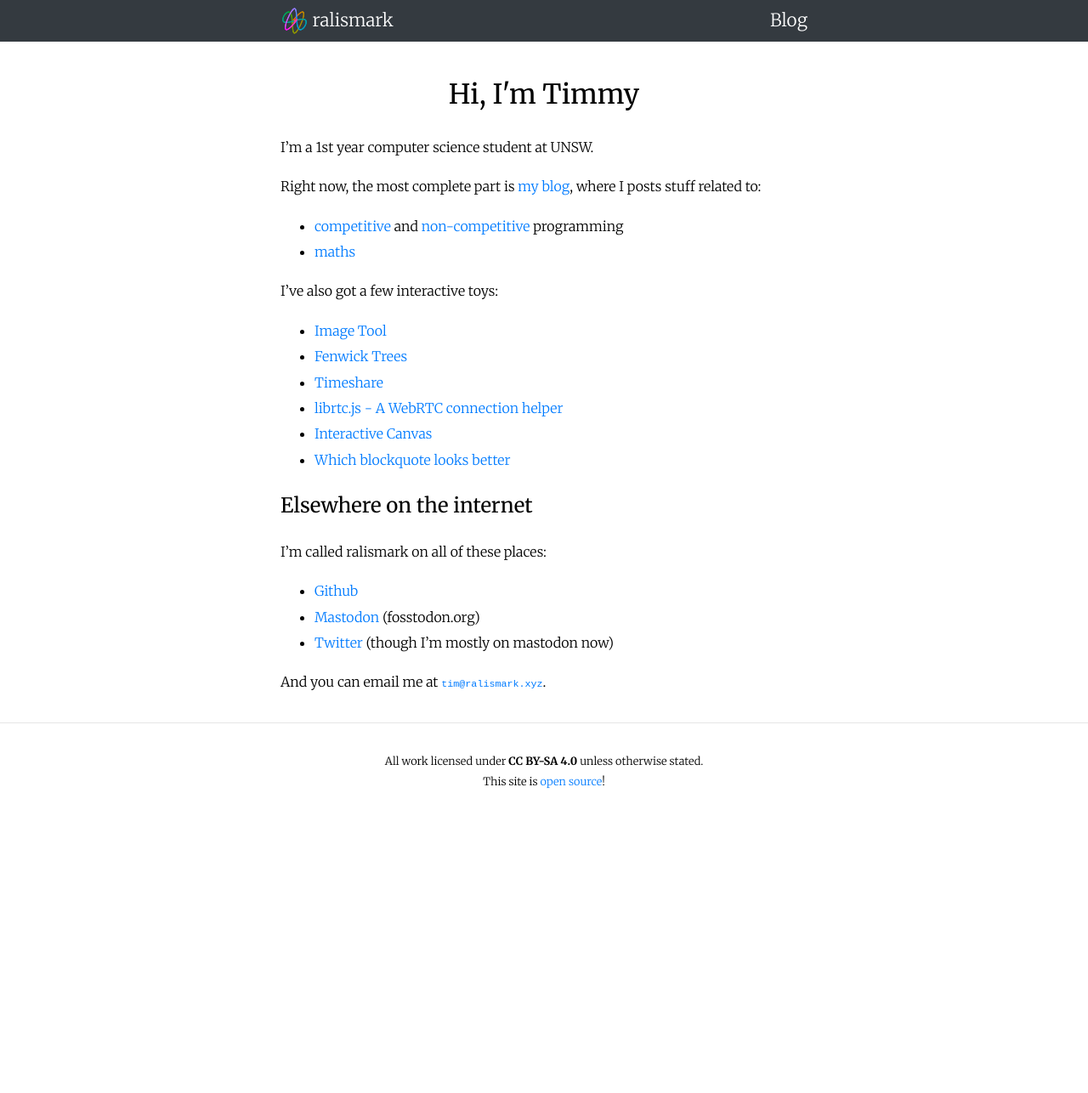
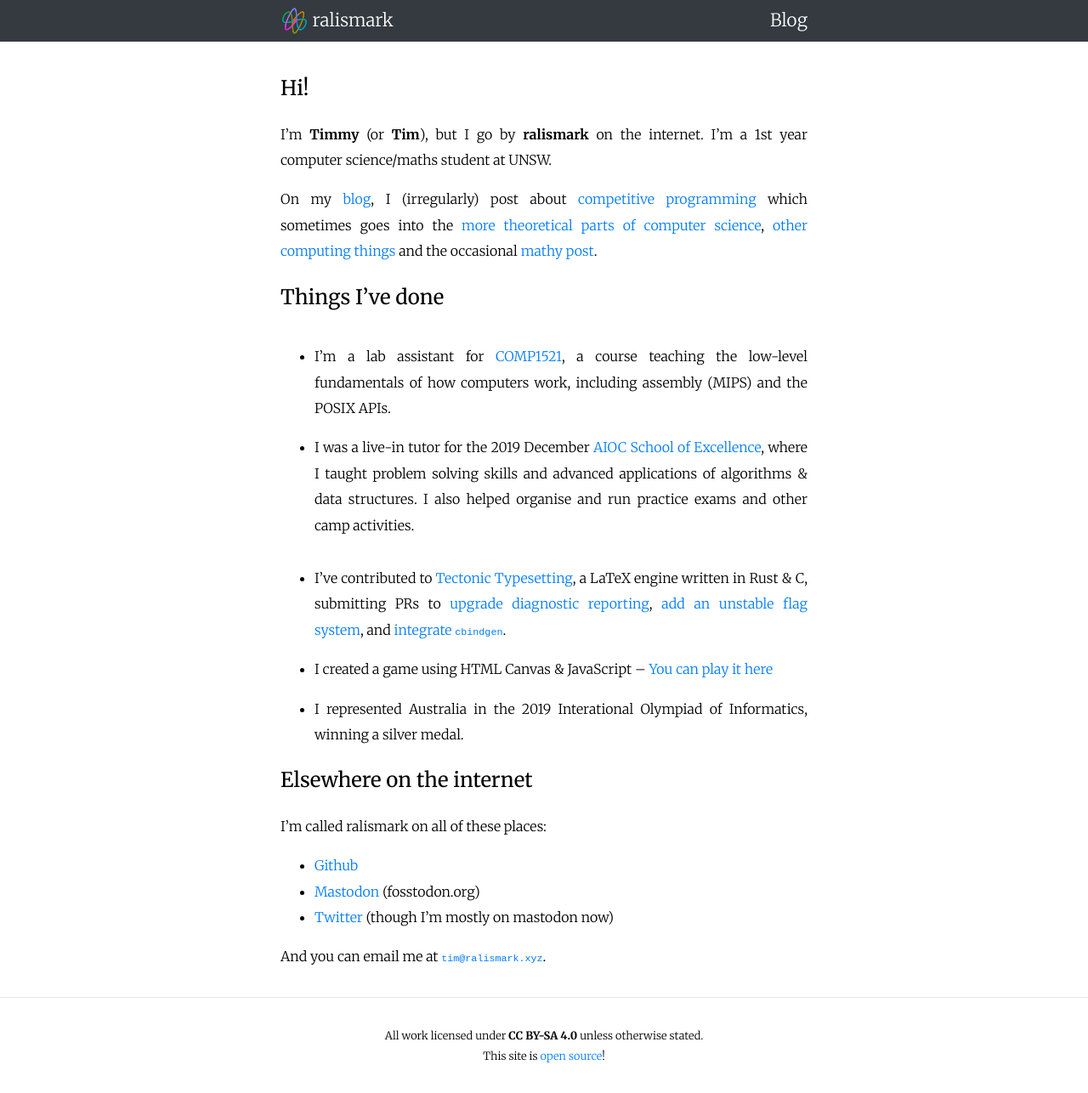
Before and after one commit to ralismark/ralismark.github.io, a Jekyll site: the page built from index.html, in a window 1280 px wide. Shown: the whole page at 85% size. Built offline with Jekyll 4.4.1, drawn with Linux system fonts in a browser that asks for light colours; nearby versions of some CDN libraries; before the commit the page ends 963 px from its top, so only the background shows below that.

Commit message:
Revamp index

```diff
--- a/index.html
+++ b/index.html
@@ -1,24 +1,68 @@
 ---
-layout: default
+layout: article
 title: # blank
 ---
 
-<h1>Hi, I'm Timmy</h1>
+<h2>Hi!</h2>
 
 {% capture content %}
 
-I'm a 1st year computer science student at UNSW.
+I'm **Timmy** (or **Tim**), but I go by **ralismark** on the internet. I'm a 1st year computer science/maths student at UNSW.
 
-Right now, the most complete part is [my blog](/posts.html), where I posts stuff related to:
+<!--
+I'm a fan of the Rust programming language, Vim...
 
-- [competitive](/2019/05/28/edge-trees.html) and [non-competitive](/2019/01/04/bluehid-1.html) programming
-- [maths](/2019/04/05/speed-of-light.html)
+%% here i talk a bit more about myself %%
+-->
 
-I've also got a few interactive toys:
+On my [blog]({% link posts.html %}), I (irregularly) post about [competitive programming][lis] which sometimes goes into the [more theoretical parts of computer science][edge-trees], [other computing things][vim] and the occasional [mathy post][light-speed].
 
-{% for page in site.interactives -%}
-- [{{ page.title }}]({{ page.url }})
-{% endfor %}
+[lis]: {% link _posts/2020-04-21-alberts-lis.md %}
+[edge-trees]: {% link _posts/2019-05-28-edge-trees.md %}
+[vim]: {% link _posts/2020-08-29-how-i-use-vim-1.md %}
+[light-speed]: {% link _posts/2019-04-05-speed-of-light.md %}
+
+{% endcapture %}{{ content | markdownify }}
+
+<!--
+<div class="bleed" style="white-space: nowrap; overflow-x: auto">
+{%- for post in site.posts limit:5 -%}
+  <a class="card display-iblock" href="{{ post.url | relative_url }}" style="width: 200px; height: 200px; font-size: 90%; vertical-align: top; white-space: initial">
+    <strong>{{ post.title | escape }}</strong>
+    <small><time datetime="{{ post.date | date_to_xmlschema }}">
+      {{ post.date | date: "%e %b '%y" }}
+    </time></small>
+    <p style="color: initial">
+      {{ post.excerpt | strip_html }}
+    </p>
+  </a>
+{%- endfor -%}
+</div>
+-->
+
+{% capture content %}
+
+# Things I've done
+
+- I'm a lab assistant for [COMP1521][comp1521], a course teaching the low-level fundamentals of how computers work, including assembly (MIPS) and the POSIX APIs.
+
+- I was a live-in tutor for the 2019 December [AIOC School of Excellence][dec-camp], where I taught problem solving skills and advanced applications of algorithms & data structures. I also helped organise and run practice exams and other camp activities.
+
+[dec-camp]: https://orac.amt.edu.au/
+[comp1521]: https://www.handbook.unsw.edu.au/undergraduate/courses/2021/COMP1521/
+
+- I've contributed to [Tectonic Typesetting][tectonic], a LaTeX engine written in Rust & C, submitting PRs to [upgrade diagnostic reporting][tt-diagnostics], [add an unstable flag system][tt-zed], and [integrate `cbindgen`][tt-cbindgen].
+
+[tectonic]: https://tectonic-typesetting.github.io/
+[tt-diagnostics]: https://github.com/tectonic-typesetting/tectonic/pull/635
+[tt-zed]: https://github.com/tectonic-typesetting/tectonic/pull/657
+[tt-cbindgen]: https://github.com/tectonic-typesetting/tectonic/pull/643
+
+- I created a game using HTML Canvas & JavaScript -- [You can play it here][basalt-bashers]
+
+[basalt-bashers]: /webgames/basalt-bashers/index.html
+
+- I represented Australia in the 2019 Interational Olympiad of Informatics, winning a silver medal.
 
 # Elsewhere on the internet
 
```
